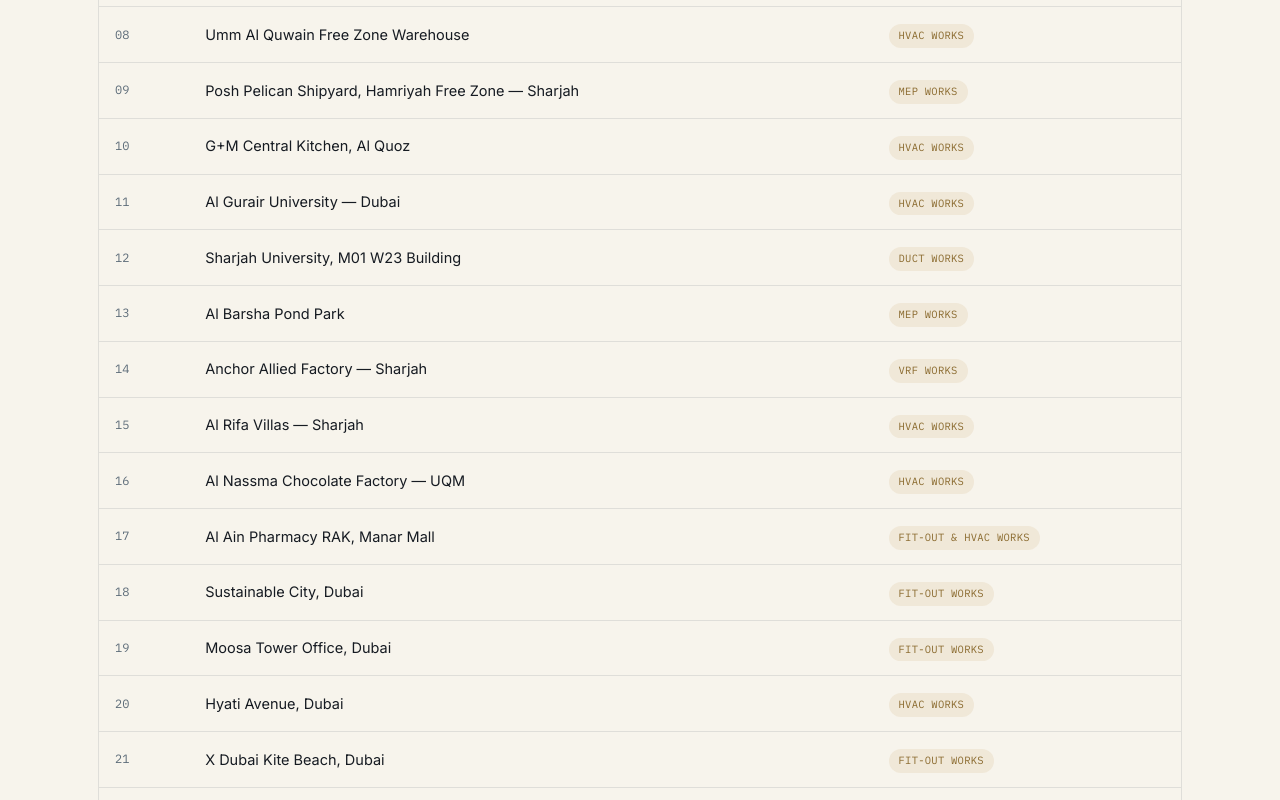
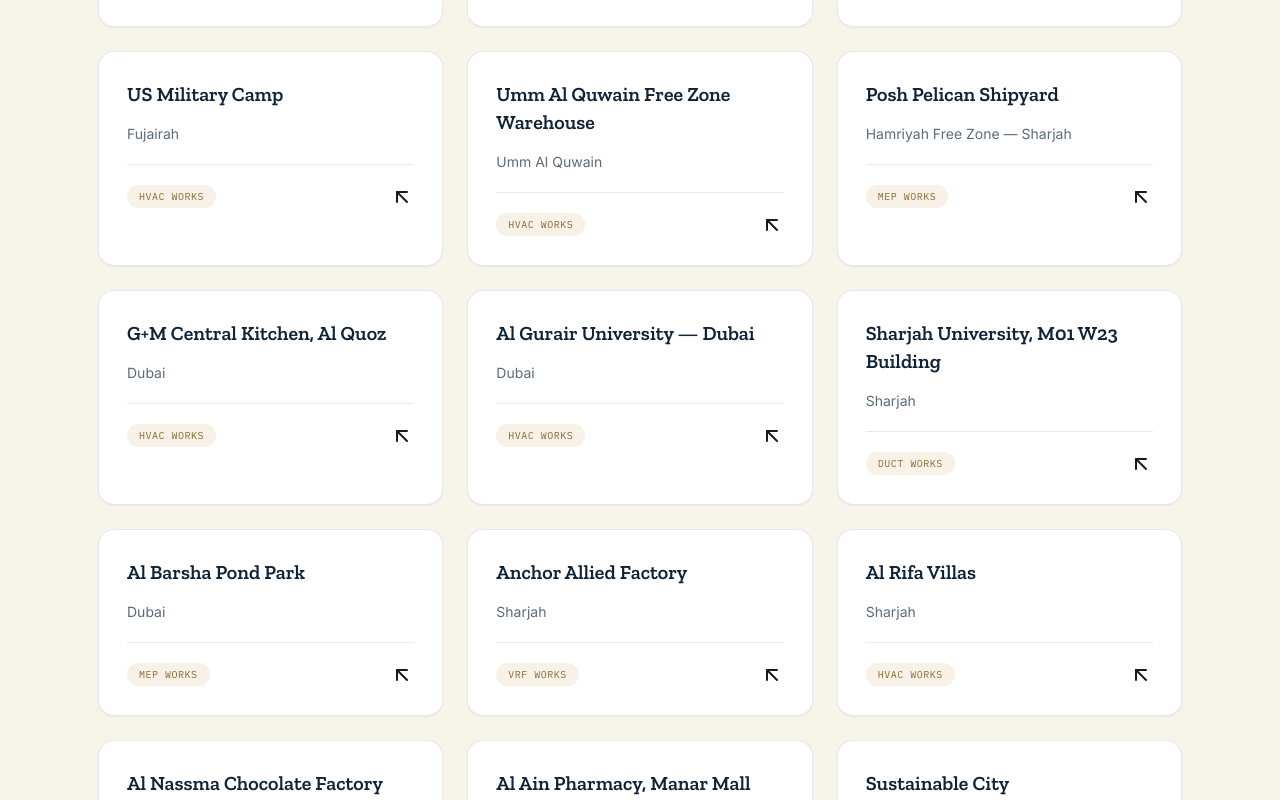
Before and after one commit to 3fnan/alfan-alaniq-website, a Next.js app: page /projects in a window 1280 px wide. Shown: the part 1100-1900 px from the top of the page. Built offline with nearby package versions, Linux system fonts and the light colour scheme.

Commit message:
NEW UPDATES

```diff
--- a/src/app/projects/page.tsx
+++ b/src/app/projects/page.tsx
@@ -4,6 +4,7 @@
 import ContactCTASection from "@/components/home/ContactCTASection";
 import BackgroundGrid from "@/components/ui/BackgroundGrid";
 import BlurCircle from "@/components/ui/BlurCircle";
+import ProjectsSummary from "@/components/projects/ProjectsSummary";
 
 export const metadata: Metadata = {
   title: "Projects",
@@ -16,6 +17,7 @@
     <main>
       <ProjectsHero />
       <ProjectsGrid />
+      <ProjectsSummary />
       <ContactCTASection />
     </main>
   );
--- a/src/components/home/ProjectsSection.tsx
+++ b/src/components/home/ProjectsSection.tsx
@@ -26,9 +26,7 @@
               delay={i * 0.05}
               className="h-full"
             >
-              <div className="overflow-hidden rounded-xl border border-navy/10 bg-white shadow-sm transition-all duration-300 hover:-translate-y-1 hover:shadow-xl">
-
-                {/* Project Image */}
+              <div className="flex h-full flex-col overflow-hidden rounded-xl border border-navy/10 bg-white shadow-sm transition-all duration-300 hover:-translate-y-1 hover:shadow-xl">
                 <div className="relative h-60 w-full overflow-hidden">
                   <Image
                     src={project.image!}
--- a/src/components/projects/ProjectsGrid.tsx
+++ b/src/components/projects/ProjectsGrid.tsx
@@ -6,6 +6,7 @@
 import { projects, projectFilters } from "@/data/projects";
 import type { ProjectFilter } from "@/types";
 import { cn } from "@/lib/utils";
+import { ArrowUpLeft, ArrowUpRight } from "lucide-react";
 
 export default function ProjectsGrid() {
   const [active, setActive] = useState<ProjectFilter["value"]>("all");
@@ -36,37 +37,41 @@
           ))}
         </div>
 
-        <div className="overflow-hidden border border-navy/10">
-          <table className="w-full border-collapse">
-            <thead>
-              <tr className="border-b-2 border-navy">
-                <th className="px-4 py-3 text-left font-mono text-[11.5px] uppercase tracking-wide text-steel">No.</th>
-                <th className="px-4 py-3 text-left font-mono text-[11.5px] uppercase tracking-wide text-steel">Project</th>
-                <th className="px-4 py-3 text-left font-mono text-[11.5px] uppercase tracking-wide text-steel">Job Description</th>
-              </tr>
-            </thead>
-            <tbody>
+        <div className="grid grid-cols-1 gap-6 md:grid-cols-2 xl:grid-cols-3">
           {filtered.map((project, i) => (
-                <motion.tr
+            <motion.div
               key={project.id}
-                  initial={{ opacity: 0 }}
-                  animate={{ opacity: 1 }}
+              initial={{ opacity: 0, y: 12 }}
+              animate={{ opacity: 1, y: 0 }}
               transition={{ duration: 0.3, delay: i * 0.02 }}
-                  className="border-b border-navy/10 hover:bg-bg-warm/60"
             >
-                  <td className="px-4 py-3.5 font-mono text-xs text-steel">
-                    {String(project.id).padStart(2, "0")}
-                  </td>
-                  <td className="px-4 py-3.5 text-[14.5px] text-ink">{project.name}</td>
-                  <td className="px-4 py-3.5">
-                    <span className="inline-block rounded-full bg-gold/15 px-2.5 py-1 font-mono text-[10.5px] uppercase tracking-wide text-[#8A6A2E]">
+              <div className="bg-white p-7 flex h-full flex-col rounded-2xl border border-navy/10 shadow-sm transition-all duration-300 hover:-translate-y-1 hover:shadow-lg">
+                {/* Project Info */}
+                <div>
+                  <div className="space-y-4">
+                    <h3 className="font-display text-xl font-semibold text-navy">
+                      {project.name}
+                    </h3>
+
+                    <p className="text-sm text-steel">
+                      {project.location}
+                    </p>
+                  </div>
+                </div>
+
+                {/* Divider */}
+                <div className="my-5 h-px bg-navy/10" />
+
+                {/* Footer */}
+                <div className="flex items-center justify-between">
+                  <span className="inline-block rounded-full bg-gold/15 px-3 py-1 font-mono text-[10px] uppercase tracking-wider text-[#8A6A2E]">
                     {project.jobDescription}
                   </span>
-                  </td>
-                </motion.tr>
+                  <ArrowUpLeft />
+                </div>
+              </div>
+            </motion.div>
           ))}
-            </tbody>
-          </table>
         </div>
       </Container>
     </section>
--- /dev/null
+++ b/src/components/projects/ProjectsRow.tsx
@@ -0,0 +1,13 @@
+type ProjectRowProps = {
+    project: Project;
+};
+
+export default function ProjectRow({ project }: ProjectRowProps) {
+    return (
+        <div>
+            <h3>{project.name}</h3>
+            <p>{project.location}</p>
+            <span>{project.jobDescription}</span>
+        </div>
+    );
+}
--- a/src/data/projects.ts
+++ b/src/data/projects.ts
@@ -1,34 +1,34 @@
 import type { Project, ProjectFilter } from "@/types";
 
 export const projects: Project[] = [
-  { id: 1, name: "Saudi German Hospital, Dubai", jobDescription: "HVAC Works", category: "HVAC", image: "/images/projects/saudi.jpeg" },
-  { id: 2, name: "Zazen One G+7, JVT Dubai", jobDescription: "VRF AC Works", category: "VRF", image: "/images/projects/zazen.png" },
-  { id: 3, name: "Honda Showroom, Sheikh Zayed Road, Dubai", jobDescription: "VRF & AHU Works", category: "VRF" },
-  { id: 4, name: "Al Barari Villa T1", jobDescription: "HVAC Works", category: "HVAC" },
-  { id: 5, name: "Feet Aid, Dubai Festival City Mall", jobDescription: "HVAC Works", category: "HVAC", image: "/images/projects/project-5.jpeg" },
-  { id: 6, name: "Etisalat Communication Center, Al Dhaid", jobDescription: "Duct Work", category: "DUCT" },
-  { id: 7, name: "US Military Camp, Fujairah", jobDescription: "HVAC Works", category: "HVAC" },
-  { id: 8, name: "Umm Al Quwain Free Zone Warehouse", jobDescription: "HVAC Works", category: "HVAC" },
-  { id: 9, name: "Posh Pelican Shipyard, Hamriyah Free Zone — Sharjah", jobDescription: "MEP Works", category: "MEP" },
-  { id: 10, name: "G+M Central Kitchen, Al Quoz", jobDescription: "HVAC Works", category: "HVAC" },
-  { id: 11, name: "Al Gurair University — Dubai", jobDescription: "HVAC Works", category: "HVAC" },
-  { id: 12, name: "Sharjah University, M01 W23 Building", jobDescription: "Duct Works", category: "DUCT" },
-  { id: 13, name: "Al Barsha Pond Park", jobDescription: "MEP Works", category: "MEP" },
-  { id: 14, name: "Anchor Allied Factory — Sharjah", jobDescription: "VRF Works", category: "VRF", image: "/images/projects/anchor.png" },
-  { id: 15, name: "Al Rifa Villas — Sharjah", jobDescription: "HVAC Works", category: "HVAC" },
-  { id: 16, name: "Al Nassma Chocolate Factory — UQM", jobDescription: "HVAC Works", category: "HVAC" },
-  { id: 17, name: "Al Ain Pharmacy RAK, Manar Mall", jobDescription: "Fit-out & HVAC Works", category: "FITOUT" },
-  { id: 18, name: "Sustainable City, Dubai", jobDescription: "Fit-out Works", category: "FITOUT" },
-  { id: 19, name: "Moosa Tower Office, Dubai", jobDescription: "Fit-out Works", category: "FITOUT" },
-  { id: 20, name: "Hyati Avenue, Dubai", jobDescription: "HVAC Works", category: "HVAC", image: "/images/projects/hyati.png" },
-  { id: 21, name: "X Dubai Kite Beach, Dubai", jobDescription: "Fit-out Works", category: "FITOUT" },
-  { id: 22, name: "Jumeirah Golf Estates, Dubai", jobDescription: "MEP Works", category: "MEP", image: "/images/projects/golf.png" },
-  { id: 23, name: "Atlantis Hotel, Dubai", jobDescription: "Fit-out Works", category: "FITOUT", image: "/images/projects/atlantis.png" },
-  { id: 24, name: "Wavelogix FZC, Dubai", jobDescription: "HVAC Works", category: "HVAC" },
-  { id: 25, name: "Falcon City Villa, Dubai", jobDescription: "Fit-out Works", category: "FITOUT" },
-  { id: 26, name: "Belgravia Villa, Dubai", jobDescription: "Fit-out Works", category: "FITOUT" },
-  { id: 27, name: "Executive Towers, Dubai", jobDescription: "Fit-out Works", category: "FITOUT" },
-  { id: 28, name: "Lyra Residence, Dubai", jobDescription: "Fit-out Works", category: "FITOUT" },
+  { id: 1, name: "Saudi German Hospital", location: "Dubai", jobDescription: "HVAC Works", category: "HVAC", image: "/images/projects/saudi.jpeg" },
+  { id: 2, name: "Zazen One G+7, JVT", location: "Dubai", jobDescription: "VRF AC Works", category: "VRF", image: "/images/projects/zazen.png" },
+  { id: 3, name: "Honda Showroom, Sheikh Zayed Road", location: "Dubai", jobDescription: "VRF & AHU Works", category: "VRF" },
+  { id: 4, name: "Al Barari Villa T1", location: "Dubai", jobDescription: "HVAC Works", category: "HVAC" },
+  { id: 5, name: "Feet Aid, Dubai Festival City Mall", location: "Dubai", jobDescription: "HVAC Works", category: "HVAC", image: "/images/projects/project-5.jpeg" },
+  { id: 6, name: "Etisalat Communication Center", location: "Al Dhaid", jobDescription: "Duct Work", category: "DUCT" },
+  { id: 7, name: "US Military Camp", location: "Fujairah", jobDescription: "HVAC Works", category: "HVAC" },
+  { id: 8, name: "Umm Al Quwain Free Zone Warehouse", location: "Umm Al Quwain", jobDescription: "HVAC Works", category: "HVAC" },
+  { id: 9, name: "Posh Pelican Shipyard", location: "Hamriyah Free Zone — Sharjah", jobDescription: "MEP Works", category: "MEP" },
+  { id: 10, name: "G+M Central Kitchen, Al Quoz", location: "Dubai", jobDescription: "HVAC Works", category: "HVAC" },
+  { id: 11, name: "Al Gurair University — Dubai", location: "Dubai", jobDescription: "HVAC Works", category: "HVAC" },
+  { id: 12, name: "Sharjah University, M01 W23 Building", location: "Sharjah", jobDescription: "Duct Works", category: "DUCT" },
+  { id: 13, name: "Al Barsha Pond Park", location: "Dubai", jobDescription: "MEP Works", category: "MEP" },
+  { id: 14, name: "Anchor Allied Factory", location: "Sharjah", jobDescription: "VRF Works", category: "VRF", image: "/images/projects/anchor.png" },
+  { id: 15, name: "Al Rifa Villas", location: "Sharjah", jobDescription: "HVAC Works", category: "HVAC" },
+  { id: 16, name: "Al Nassma Chocolate Factory", location: "Umm Al Quwain", jobDescription: "HVAC Works", category: "HVAC" },
+  { id: 17, name: "Al Ain Pharmacy, Manar Mall", location: "Ras Al Khaimah", jobDescription: "Fit-out & HVAC Works", category: "FITOUT" },
+  { id: 18, name: "Sustainable City", location: "Dubai", jobDescription: "Fit-out Works", category: "FITOUT" },
+  { id: 19, name: "Moosa Tower Office", location: "Dubai", jobDescription: "Fit-out Works", category: "FITOUT" },
+  { id: 20, name: "Hyati Avenue", location: "Dubai", jobDescription: "HVAC Works", category: "HVAC", image: "/images/projects/hyati.png" },
+  { id: 21, name: "X Dubai Kite Beach", location: "Dubai", jobDescription: "Fit-out Works", category: "FITOUT" },
+  { id: 22, name: "Jumeirah Golf Estates", location: "Dubai", jobDescription: "MEP Works", category: "MEP", image: "/images/projects/golf.png" },
+  { id: 23, name: "Atlantis Hotel", location: "Dubai", jobDescription: "Fit-out Works", category: "FITOUT", image: "/images/projects/atlantis.png" },
+  { id: 24, name: "Wavelogix FZC", location: "Dubai", jobDescription: "HVAC Works", category: "HVAC" },
+  { id: 25, name: "Falcon City Villa", location: " Dubai", jobDescription: "Fit-out Works", category: "FITOUT" },
+  { id: 26, name: "Belgravia Villa", location: " Dubai", jobDescription: "Fit-out Works", category: "FITOUT" },
+  { id: 27, name: "Executive Towers", location: " Dubai", jobDescription: "Fit-out Works", category: "FITOUT" },
+  { id: 28, name: "Lyra Residence", location: " Dubai", jobDescription: "Fit-out Works", category: "FITOUT" },
 ];
 
 export const projectFilters: ProjectFilter[] = [
--- /dev/null
+++ b/src/data/sector.ts
@@ -0,0 +1,9 @@
+export const projectSectors = [
+    "Healthcare",
+    "Commercial",
+    "Residential",
+    "Hospitality",
+    "Industrial",
+    "Educational",
+    "Public Infrastructure",
+] as const;
--- a/src/types/project.ts
+++ b/src/types/project.ts
@@ -3,6 +3,7 @@
 export interface Project {
   id: number;
   name: string;
+  location: string;
   jobDescription: string;
   category: ProjectCategory;
   image?: string;
```
Also changed, not shown: src/app/about/page.tsx (+13 -3 lines), src/components/projects/ProjectsSummary.tsx (added, +55 -0 lines). Lines whose indentation alone changed are shown as unchanged.
